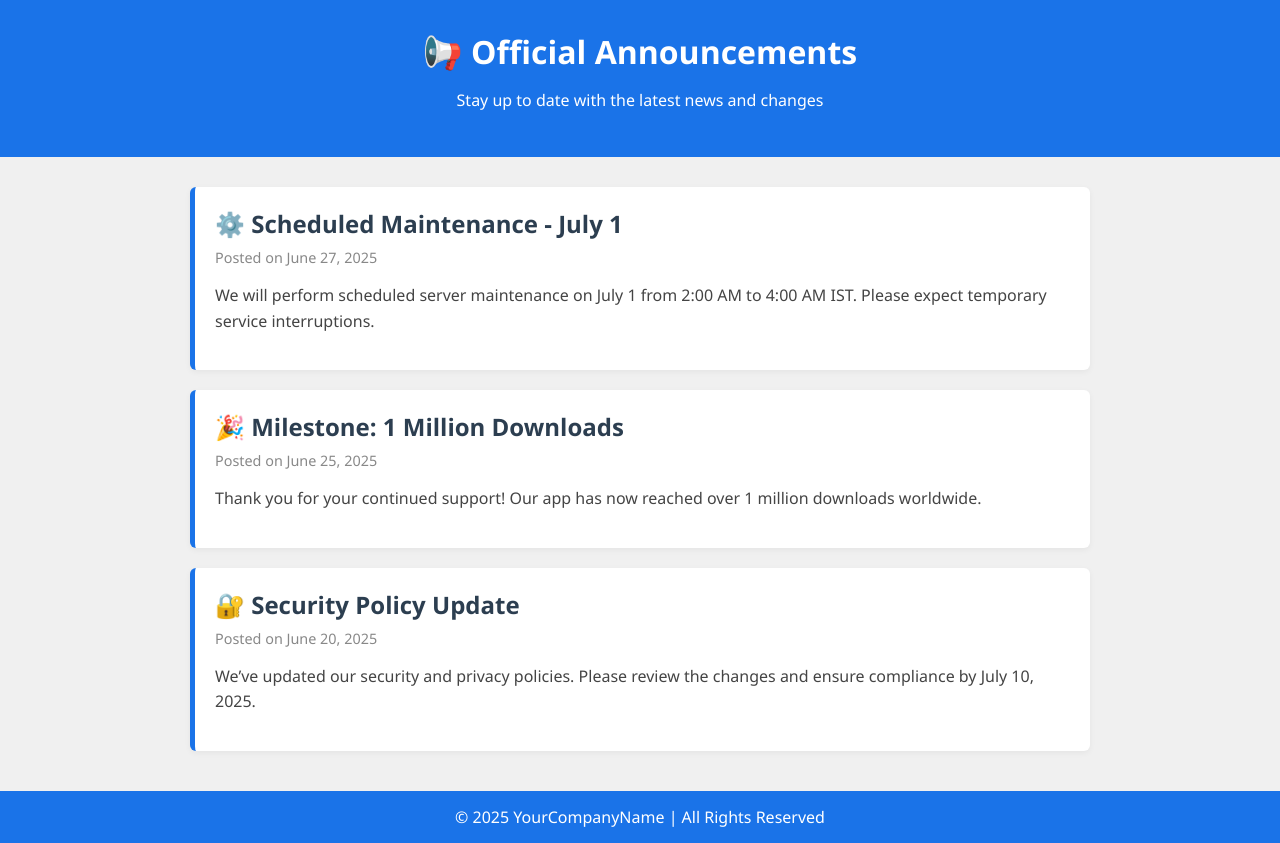
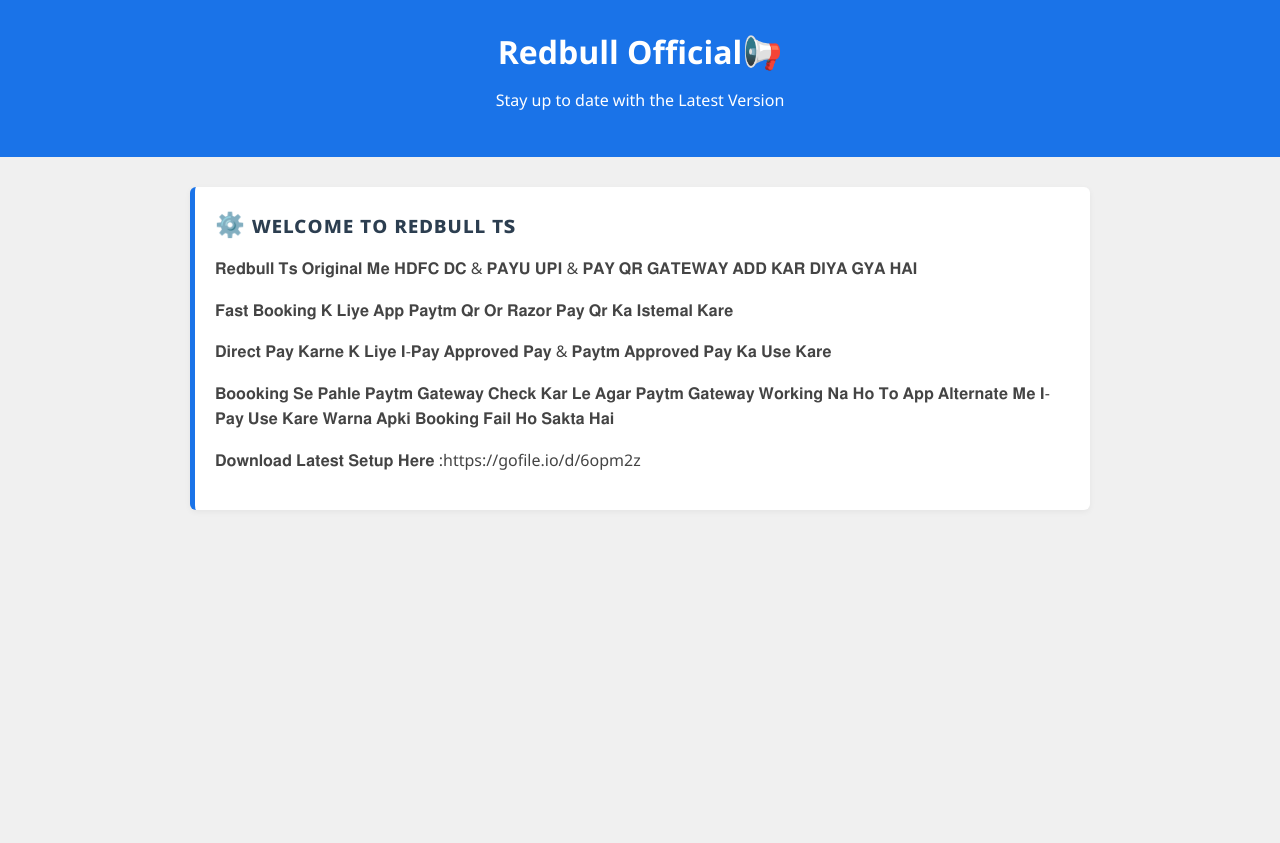
Before and after one commit to turbo-ts/news-Update, a plain HTML site: page index.html in a window 1280 px wide. After the commit the page ends 800 px from the top, so only its background shows below. Drawn offline with Linux system fonts and the light colour scheme.

Commit message:
Update index.html

```diff
--- a/index.html
+++ b/index.html
@@ -3,7 +3,7 @@
 <head>
   <meta charset="UTF-8" />
   <meta name="viewport" content="width=device-width, initial-scale=1.0"/>
-  <title>Official Announcements</title>
+  <title>Redbull News & Update</title>
   <style>
     body {
       font-family: 'Segoe UI', sans-serif;
@@ -72,35 +72,17 @@
 <body>
 
   <header>
-    <h1>📢 Official Announcements</h1>
-    <p>Stay up to date with the latest news and changes</p>
+    <h1>Redbull Official📢</h1>
+    <p>Stay up to date with the Latest Version</p>
   </header>
 
   <div class="container">
 
     <div class="announcement">
-      <h2>⚙️ Scheduled Maintenance - July 1</h2>
-      <div class="date">Posted on June 27, 2025</div>
-      <p>We will perform scheduled server maintenance on July 1 from 2:00 AM to 4:00 AM IST. Please expect temporary service interruptions.</p>
+      <h2>⚙️ ᴡᴇʟᴄᴏᴍᴇ ᴛᴏ ʀᴇᴅʙᴜʟʟ ᴛs </h2>
+<p>𝐑𝐞𝐝𝐛𝐮𝐥𝐥 𝐓𝐬 𝐎𝐫𝐢𝐠𝐢𝐧𝐚𝐥 𝐌𝐞 𝐇𝐃𝐅𝐂 𝐃𝐂 & 𝐏𝐀𝐘𝐔 𝐔𝐏𝐈 & 𝐏𝐀𝐘 𝐐𝐑 𝐆𝐀𝐓𝐄𝐖𝐀𝐘 𝐀𝐃𝐃 𝐊𝐀𝐑 𝐃𝐈𝐘𝐀 𝐆𝐘𝐀 𝐇𝐀𝐈</p>
+<p>𝐅𝐚𝐬𝐭 𝐁𝐨𝐨𝐤𝐢𝐧𝐠 𝐊 𝐋𝐢𝐲𝐞 𝐀𝐩𝐩 𝐏𝐚𝐲𝐭𝐦 𝐐𝐫 𝐎𝐫 𝐑𝐚𝐳𝐨𝐫 𝐏𝐚𝐲 𝐐𝐫 𝐊𝐚 𝐈𝐬𝐭𝐞𝐦𝐚𝐥 𝐊𝐚𝐫𝐞</p>
+<p>𝐃𝐢𝐫𝐞𝐜𝐭 𝐏𝐚𝐲 𝐊𝐚𝐫𝐧𝐞 𝐊 𝐋𝐢𝐲𝐞 𝐈-𝐏𝐚𝐲 𝐀𝐩𝐩𝐫𝐨𝐯𝐞𝐝 𝐏𝐚𝐲 & 𝐏𝐚𝐲𝐭𝐦 𝐀𝐩𝐩𝐫𝐨𝐯𝐞𝐝 𝐏𝐚𝐲 𝐊𝐚 𝐔𝐬𝐞 𝐊𝐚𝐫𝐞</p>
+<p>𝐁𝐨𝐨𝐨𝐤𝐢𝐧𝐠 𝐒𝐞 𝐏𝐚𝐡𝐥𝐞 𝐏𝐚𝐲𝐭𝐦 𝐆𝐚𝐭𝐞𝐰𝐚𝐲 𝐂𝐡𝐞𝐜𝐤 𝐊𝐚𝐫 𝐋𝐞 𝐀𝐠𝐚𝐫 𝐏𝐚𝐲𝐭𝐦 𝐆𝐚𝐭𝐞𝐰𝐚𝐲 𝐖𝐨𝐫𝐤𝐢𝐧𝐠 𝐍𝐚 𝐇𝐨 𝐓𝐨 𝐀𝐩𝐩 𝐀𝐥𝐭𝐞𝐫𝐧𝐚𝐭𝐞 𝐌𝐞 𝐈-𝐏𝐚𝐲 𝐔𝐬𝐞 𝐊𝐚𝐫𝐞 𝐖𝐚𝐫𝐧𝐚 𝐀𝐩𝐤𝐢 𝐁𝐨𝐨𝐤𝐢𝐧𝐠 𝐅𝐚𝐢𝐥 𝐇𝐨 𝐒𝐚𝐤𝐭𝐚 𝐇𝐚𝐢</p>
+<p>𝐃𝐨𝐰𝐧𝐥𝐨𝐚𝐝 𝐋𝐚𝐭𝐞𝐬𝐭 𝐒𝐞𝐭𝐮𝐩 𝐇𝐞𝐫𝐞 :https://gofile.io/d/6opm2z </p>
     </div>
-
-    <div class="announcement">
-      <h2>🎉 Milestone: 1 Million Downloads</h2>
-      <div class="date">Posted on June 25, 2025</div>
-      <p>Thank you for your continued support! Our app has now reached over 1 million downloads worldwide.</p>
-    </div>
-
-    <div class="announcement">
-      <h2>🔐 Security Policy Update</h2>
-      <div class="date">Posted on June 20, 2025</div>
-      <p>We’ve updated our security and privacy policies. Please review the changes and ensure compliance by July 10, 2025.</p>
-    </div>
-
-  </div>
-
-  <footer>
-    &copy; 2025 YourCompanyName | All Rights Reserved
-  </footer>
-
-</body>
-</html>
```
